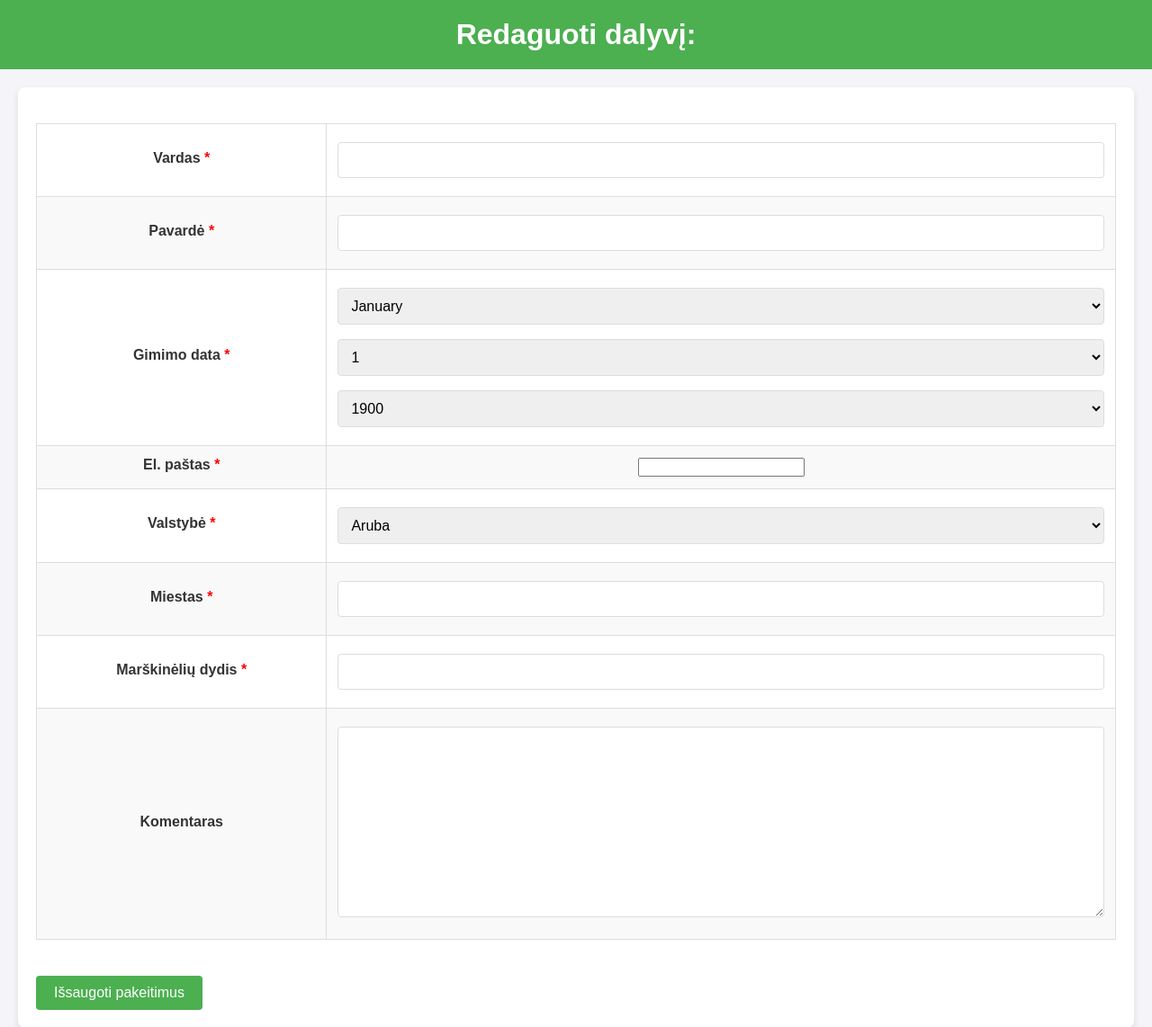
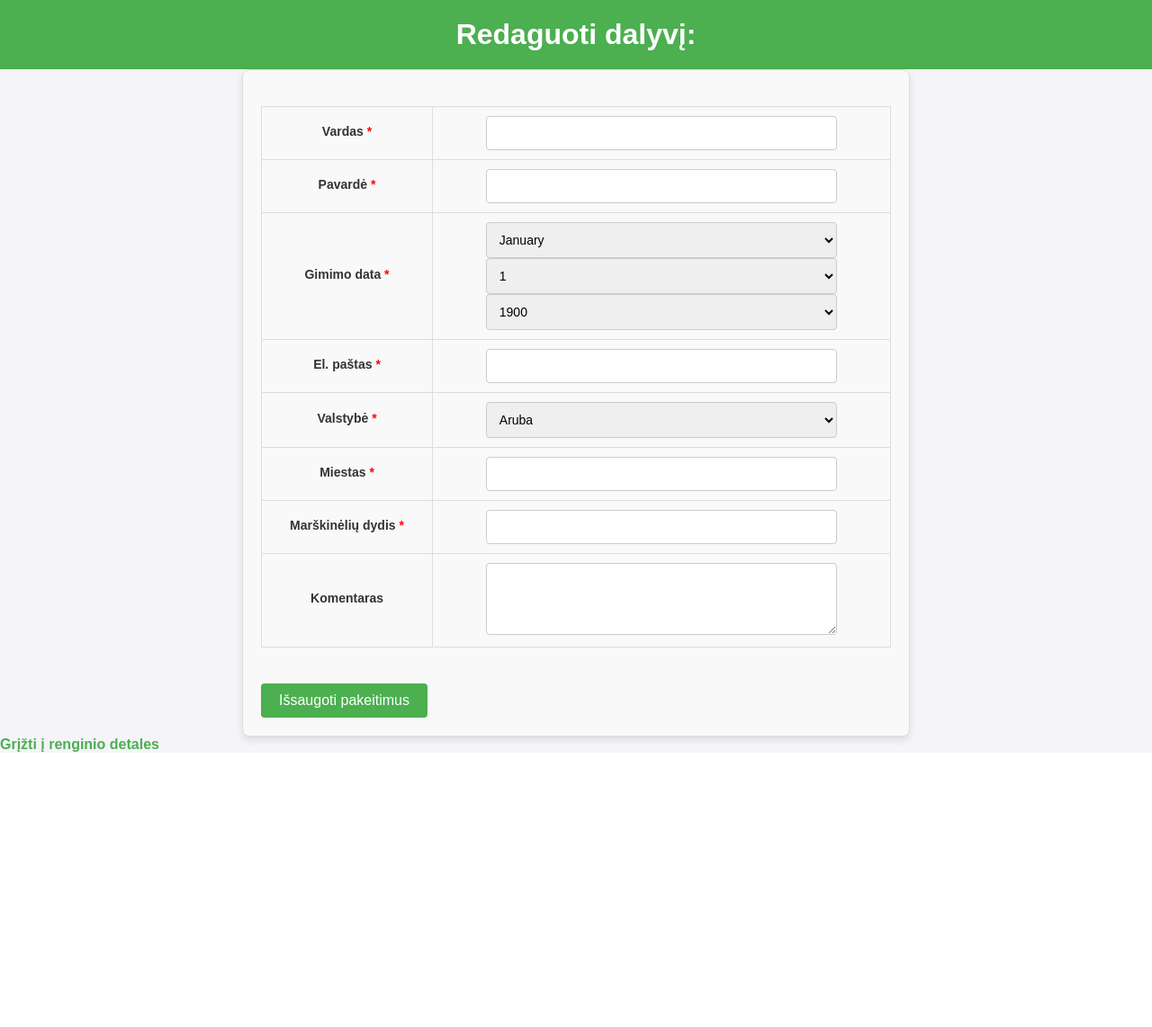
Before and after one commit to TidasKazlavickas/SportsEventsApp, a Django app: template SportsEventApp/api/templates/api/edit_participant.html in a window 1280 px wide. Shown: the top 1142 px of the page at 90% size. After the commit the page ends 836 px from the top, so only its background shows below. Run offline with Django 5.2, Linux system fonts and the light colour scheme; the template is opened without the code that fills it: values that come from a table or form of the project are taken from there, others are empty.

Commit message:
Backend css done

```diff
--- a/SportsEventApp/api/static/style.css
+++ b/SportsEventApp/api/static/style.css
@@ -360,3 +380,57 @@ form > div {
 .delete-button-red:hover {
     text-decoration: underline; /* Add underline on hover */
 }
+
+.edit-participant-form {
+    width: 100%;
+    max-width: 700px; /* Limit the maximum width of the form */
+    margin: auto; /* Center the form horizontally */
+    padding: 20px;
+    border: 1px solid #ddd; /* Add a subtle border */
+    border-radius: 8px; /* Rounded corners */
+    background-color: #f9f9f9; /* Light background for contrast */
+}
+
+.edit-participant-form table {
+    width: 100%; /* Make table width consistent with the form */
+    border-collapse: collapse;
+}
+
+.edit-participant-form td {
+    padding: 10px; /* Add consistent spacing */
+    vertical-align: middle; /* Align content in the middle */
+    font-size: 14px; /* Maintain readable font size */
+}
+
+.edit-participant-form td input,
+.edit-participant-form td select,
+.edit-participant-form td textarea {
+    width: 80%; /* Keep fields aligned to the container width */
+    max-width: 500px; /* Limit field width to avoid excessive stretching */
+    padding: 10px;
+    margin: 0;
+    border: 1px solid #ccc;
+    border-radius: 4px;
+    font-size: 14px;
+    box-sizing: border-box; /* Include padding in width calculation */
+}
+
+.edit-participant-form td textarea {
+    height: 80px; /* Smaller default height for textareas */
+    resize: vertical; /* Allow vertical resizing only */
+}
+
+.edit-participant-form button {
+    margin-top: 20px;
+    padding: 10px 20px;
+    font-size: 16px;
+    color: white;
+    background-color: #4CAF50;
+    border: none;
+    border-radius: 4px;
+    cursor: pointer;
+}
+
+.edit-participant-form button:hover {
+    background-color: #45a049;
+}
--- a/SportsEventApp/api/templates/api/edit_participant.html
+++ b/SportsEventApp/api/templates/api/edit_participant.html
@@ -11,7 +11,7 @@
 <h1>Redaguoti dalyvį: {{ participant.first_name }} {{ participant.last_name }}</h1>
 
 <!-- Participant Edit Form -->
-<form method="post">
+<form class="edit-participant-form" method="post">
     {% csrf_token %}
     <table>
         <tr>
```
Also changed, not shown: other parts of SportsEventApp/api/static/style.css (+27 -7 lines).
